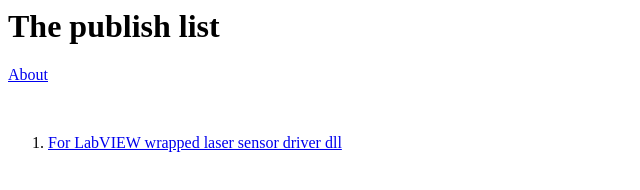
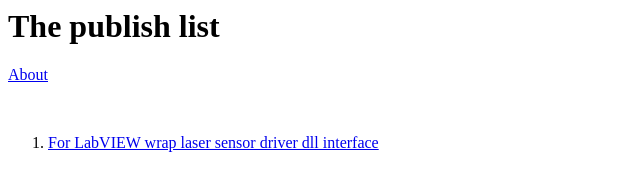
Before and after one commit to Frank-Instruments/Frank-Instruments.github.io, a plain HTML site: page index.html in a window 1280 px wide. Shown: the full height of the page, 0-640 px from the left. Drawn offline with Linux system fonts and the light colour scheme.

Commit message:
Update index.html
update article: wrap dll URL

```diff
--- a/index.html
+++ b/index.html
@@ -2,7 +2,7 @@
 <p><a href='https://github.com/Frank-Instruments/Frank-Instruments.github.io/blob/main/About.md'>About</a></p>
 <p>&nbsp;</p>
 <ol>
-<li><a href='https://github.com/Frank-Instruments/Frank-Instruments.github.io/blob/main/LabVIEW/Wrap%20Sensor%20Dll.md'>For LabVIEW wrapped laser sensor driver dll</a></li>
+<li><a href='https://github.com/Frank-Instruments/Frank-Instruments.github.io/blob/main/C/WrapDll/Wrap%20Laser%20Sensor%20DLL.md'>For LabVIEW wrap laser sensor driver dll interface</a></li>
 
 </ol>
 <p>&nbsp;</p>
```
